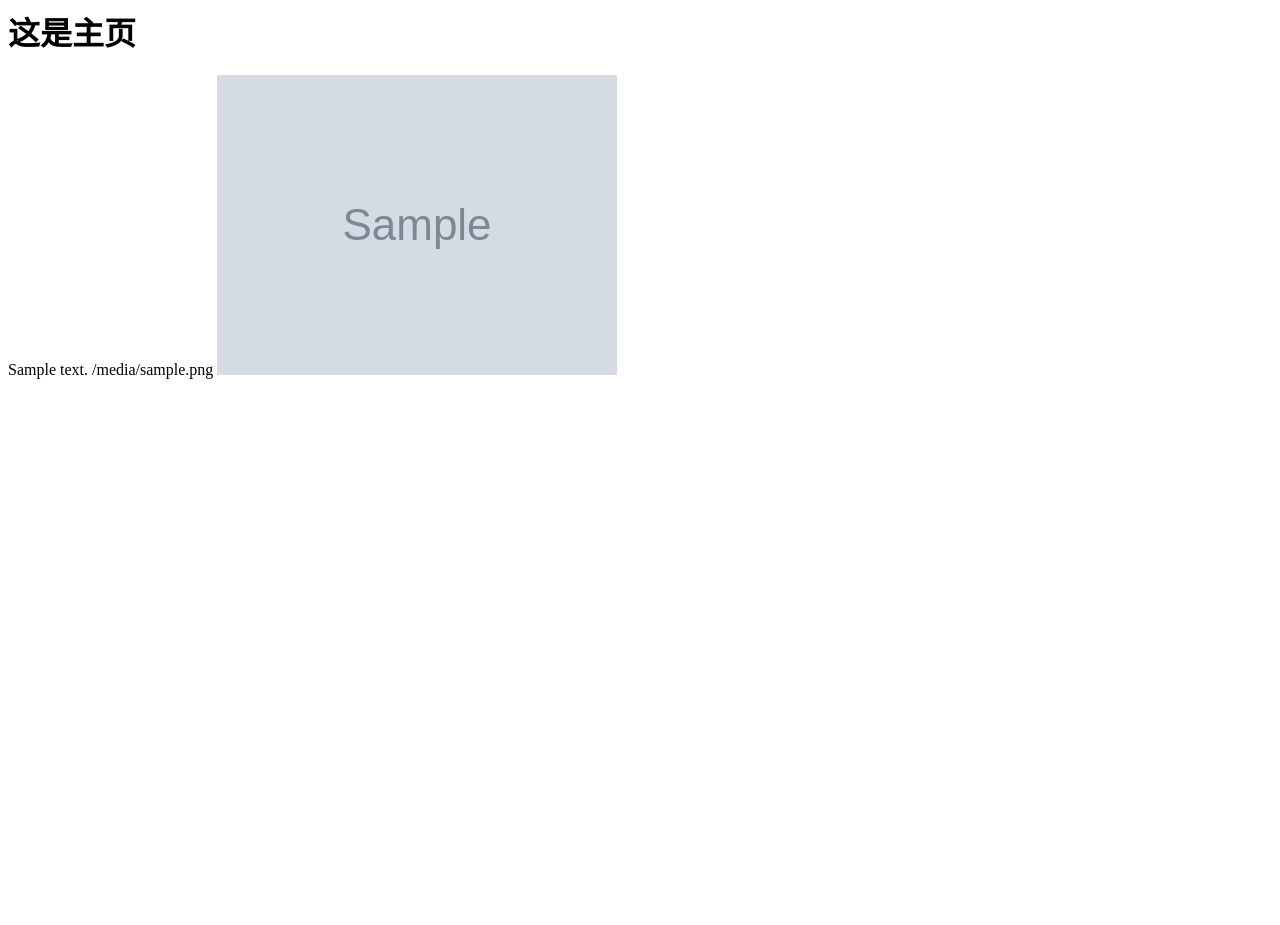
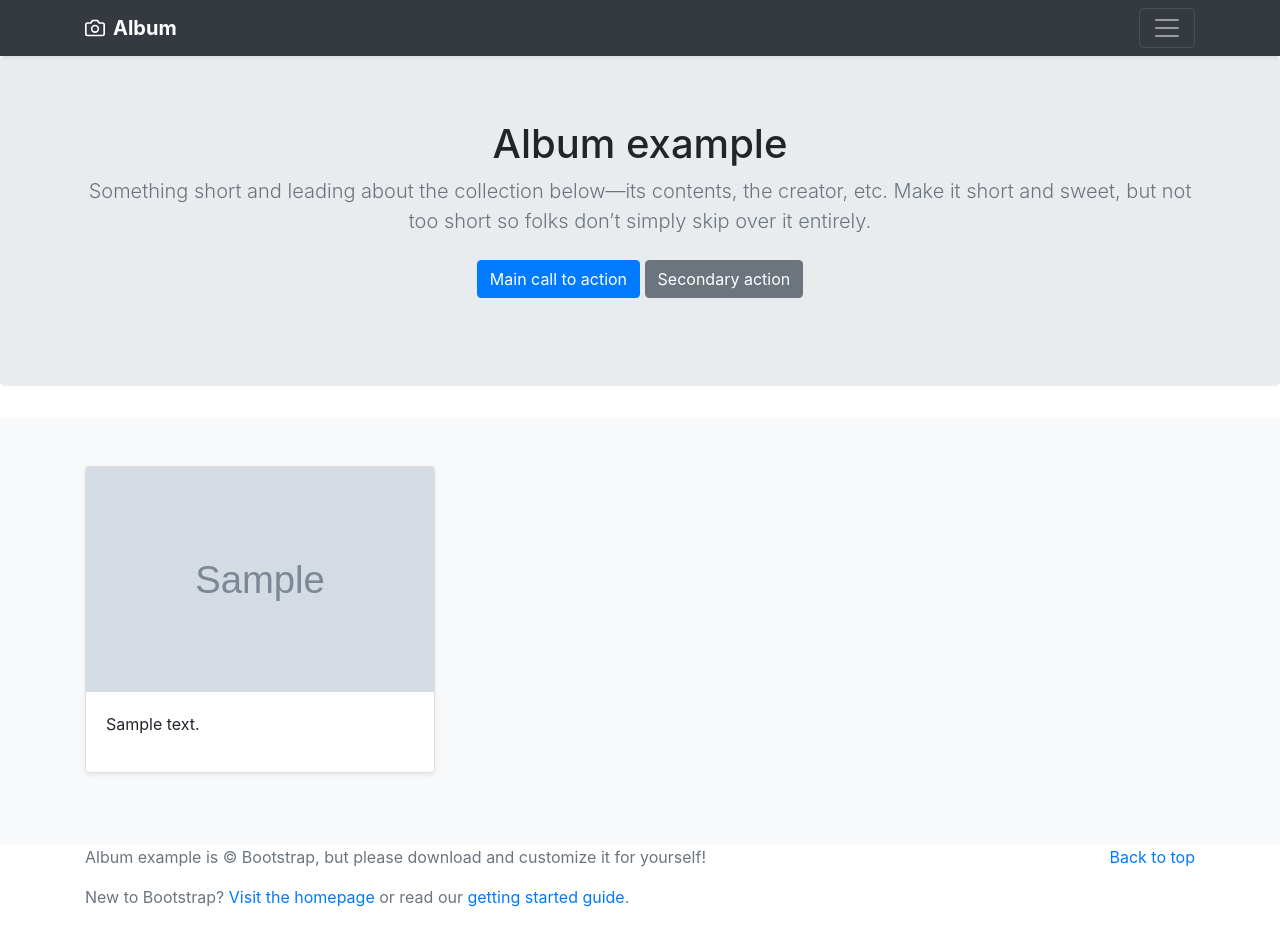
Before and after one commit to cscien/profile, a Django app: page / in a window 1280 px wide. Before the commit the page ends 379 px from the top, so only its background shows below. Run offline with Django 3.2, Linux system fonts and the light colour scheme; tables that the repository leaves empty hold one stand-in row (values such as "Sample post"); grey boxes marked "Sample" are stand-in pictures; some libraries are stand-ins or nearby versions.

Commit message:
从Bootstrap 网站复制模板改善显示效果
1. 打开 https://getbootstrap.com/网站，打开Examples选择第一个例子，右键查看源代码，ctrl+a,ctrl+v复制，粘贴到home.html后面(前面部分注释掉)

2. 网站https://getbootstrap.com，下方的BootstrapCND(内容分发网络)，复制CSS only下面的内容到 <!-- Bootstrap core CSS -->下行覆盖，删掉 后面的 Custom styles...link ..项
3. 复制JS, Popper.js, and jQuery 下面项内容，粘贴到网页最后<!-- BootStrap core JavaScript -->项后面，使网页右上角的项能够点击下弹
4. 打开https://getbootstrap.com下的例子网页，点右键选择审查，找到与9项对应的描述项，复制查找，删掉home.html 相应9项的8项，只保留一项
5. 找到button ,9.min项
6. 复制前面{{gallery... }}项和 src 项加到相应位置
7. 用for循环循环保留项内容

```diff
--- a/templates/home.html
+++ b/templates/home.html
@@ -1,6 +1,137 @@
-<h1>这是主页</h1>
+<!--<h1>这是主页</h1>
 {% for gallery in gallerys.all %}
 	{{gallery.description}}
 	{{gallery.image.url}}
 	<img src="{{gallery.image.url}}">
-{% endfor %}
+{% endfor %} -->
+
+<!doctype html>
+<html lang="en">
+  <head>
+    <meta charset="utf-8">
+    <meta name="viewport" content="width=device-width, initial-scale=1, shrink-to-fit=no">
+    <meta name="description" content="">
+    <meta name="author" content="Mark Otto, Jacob Thornton, and Bootstrap contributors">
+    <meta name="generator" content="Jekyll v3.8.6">
+    <title>Album example · Bootstrap</title>
+
+    <link rel="canonical" href="https://getbootstrap.com/docs/4.4/examples/album/">
+
+    <!-- Bootstrap core CSS -->
+<link rel="stylesheet" href="https://stackpath.bootstrapcdn.com/bootstrap/4.4.1/css/bootstrap.min.css" integrity="sha384-Vkoo8x4CGsO3+Hhxv8T/Q5PaXtkKtu6ug5TOeNV6gBiFeWPGFN9MuhOf23Q9Ifjh" crossorigin="anonymous">
+
+
+    <!-- Favicons -->
+<link rel="apple-touch-icon" href="/docs/4.4/assets/img/favicons/apple-touch-icon.png" sizes="180x180">
+<link rel="icon" href="/docs/4.4/assets/img/favicons/favicon-32x32.png" sizes="32x32" type="image/png">
+<link rel="icon" href="/docs/4.4/assets/img/favicons/favicon-16x16.png" sizes="16x16" type="image/png">
+<link rel="manifest" href="/docs/4.4/assets/img/favicons/manifest.json">
+<link rel="mask-icon" href="/docs/4.4/assets/img/favicons/safari-pinned-tab.svg" color="#563d7c">
+<link rel="icon" href="/docs/4.4/assets/img/favicons/favicon.ico">
+<meta name="msapplication-config" content="/docs/4.4/assets/img/favicons/browserconfig.xml">
+<meta name="theme-color" content="#563d7c">
+
+
+    <style>
+      .bd-placeholder-img {
+        font-size: 1.125rem;
+        text-anchor: middle;
+        -webkit-user-select: none;
+        -moz-user-select: none;
+        -ms-user-select: none;
+        user-select: none;
+      }
+
+      @media (min-width: 768px) {
+        .bd-placeholder-img-lg {
+          font-size: 3.5rem;
+        }
+      }
+    </style>
+    <!-- Custom styles for this template -->
+    <link href="album.css" rel="stylesheet">
+  </head>
+  <body>
+    <header>
+  <div class="collapse bg-dark" id="navbarHeader">
+    <div class="container">
+      <div class="row">
+        <div class="col-sm-8 col-md-7 py-4">
+          <h4 class="text-white">About</h4>
+          <p class="text-muted">Add some information about the album below, the author, or any other background context. Make it a few sentences long so folks can pick up some informative tidbits. Then, link them off to some social networking sites or contact information.</p>
+        </div>
+        <div class="col-sm-4 offset-md-1 py-4">
+          <h4 class="text-white">Contact</h4>
+          <ul class="list-unstyled">
+            <li><a href="#" class="text-white">Follow on Twitter</a></li>
+            <li><a href="#" class="text-white">Like on Facebook</a></li>
+            <li><a href="#" class="text-white">Email me</a></li>
+          </ul>
+        </div>
+      </div>
+    </div>
+  </div>
+  <div class="navbar navbar-dark bg-dark shadow-sm">
+    <div class="container d-flex justify-content-between">
+      <a href="#" class="navbar-brand d-flex align-items-center">
+        <svg xmlns="http://www.w3.org/2000/svg" width="20" height="20" fill="none" stroke="currentColor" stroke-linecap="round" stroke-linejoin="round" stroke-width="2" aria-hidden="true" class="mr-2" viewBox="0 0 24 24" focusable="false"><path d="M23 19a2 2 0 0 1-2 2H3a2 2 0 0 1-2-2V8a2 2 0 0 1 2-2h4l2-3h6l2 3h4a2 2 0 0 1 2 2z"/><circle cx="12" cy="13" r="4"/></svg>
+        <strong>Album</strong>
+      </a>
+      <button class="navbar-toggler" type="button" data-toggle="collapse" data-target="#navbarHeader" aria-controls="navbarHeader" aria-expanded="false" aria-label="Toggle navigation">
+        <span class="navbar-toggler-icon"></span>
+      </button>
+    </div>
+  </div>
+</header>
+
+<main role="main">
+
+  <section class="jumbotron text-center">
+    <div class="container">
+      <h1>Album example</h1>
+      <p class="lead text-muted">Something short and leading about the collection below—its contents, the creator, etc. Make it short and sweet, but not too short so folks don’t simply skip over it entirely.</p>
+      <p>
+        <a href="#" class="btn btn-primary my-2">Main call to action</a>
+        <a href="#" class="btn btn-secondary my-2">Secondary action</a>
+      </p>
+    </div>
+  </section>
+
+  <div class="album py-5 bg-light">
+    <div class="container">
+
+      <div class="row">
+      	{% for gallery in gallerys.all %}
+        	<div class="col-md-4">
+          <div class="card mb-4 shadow-sm">
+            <img class=" card-img-top" width="100%" height="225" src="{{gallery.image.url}}" >
+            <div class="card-body">
+              <p class="card-text">{{gallery.description}}</p>
+              <div class="d-flex justify-content-between align-items-center">
+
+              </div>
+            </div>
+          </div>
+        	</div>
+        {% endfor %}
+      </div>
+    </div>
+  </div>
+
+</main>
+
+<footer class="text-muted">
+  <div class="container">
+    <p class="float-right">
+      <a href="#">Back to top</a>
+    </p>
+    <p>Album example is &copy; Bootstrap, but please download and customize it for yourself!</p>
+    <p>New to Bootstrap? <a href="https://getbootstrap.com/">Visit the homepage</a> or read our <a href="/docs/4.4/getting-started/introduction/">getting started guide</a>.</p>
+  </div>
+</footer>
+<script src="https://code.jquery.com/jquery-3.4.1.slim.min.js" integrity="sha384-J6qa4849blE2+poT4WnyKhv5vZF5SrPo0iEjwBvKU7imGFAV0wwj1yYfoRSJoZ+n" crossorigin="anonymous"></script>
+<script src="https://cdn.jsdelivr.net/npm/popper.js@1.16.0/dist/umd/popper.min.js" integrity="sha384-Q6E9RHvbIyZFJoft+2mJbHaEWldlvI9IOYy5n3zV9zzTtmI3UksdQRVvoxMfooAo" crossorigin="anonymous"></script>
+<script src="https://stackpath.bootstrapcdn.com/bootstrap/4.4.1/js/bootstrap.min.js" integrity="sha384-wfSDF2E50Y2D1uUdj0O3uMBJnjuUD4Ih7YwaYd1iqfktj0Uod8GCExl3Og8ifwB6" crossorigin="anonymous"></script>
+
+  </body>
+</html>
```
